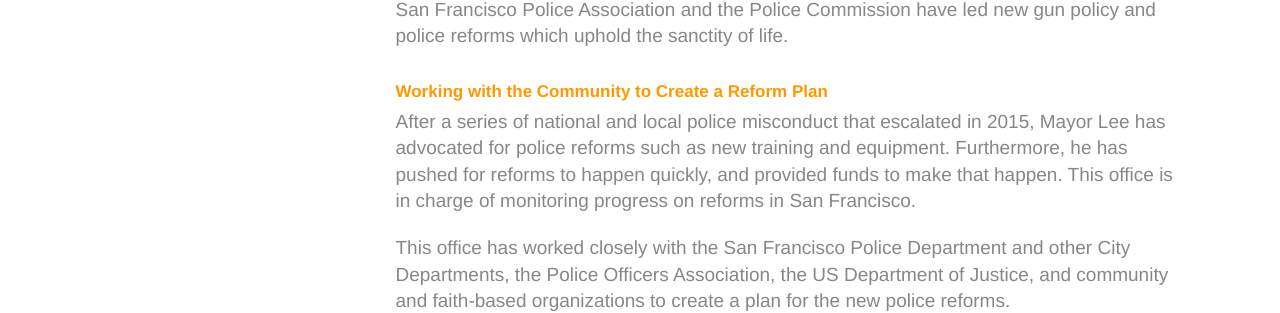
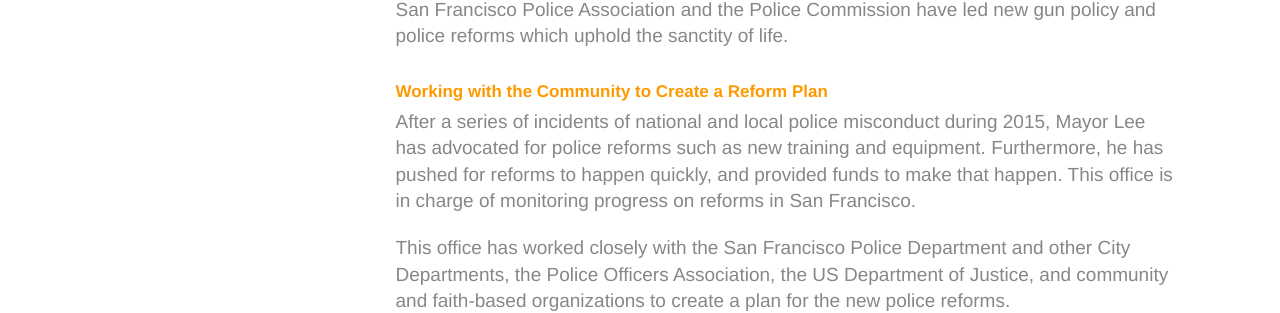
Before and after one commit to SFMOVPS/sfvps, a Jekyll site: the page built from policy.html, in a window 1280 px wide and 900 px high, scrolled down 567 px. Shown: the part 149-462 px from the top of the window. Built offline with Jekyll 4.4.1, drawn with Linux system fonts in a browser that asks for light colours; some web fonts are replaced.

Commit message:
Updated '/policy.html' via CloudCannon

```diff
--- a/policy.html
+++ b/policy.html
@@ -17,7 +17,7 @@
 
 <h4 class="editable">Working with the Community to Create a Reform Plan </h4>
 
-<p class="editable">After a series of national and local police misconduct that escalated in 2015, Mayor Lee has advocated for police reforms such as new training and equipment.  Furthermore, he has pushed for reforms to happen quickly, and provided funds to make that happen.  This office is in charge of monitoring progress on reforms in San Francisco.</p>
+<p class="editable">After a series of incidents of national and local police misconduct during 2015, Mayor Lee has advocated for police reforms such as new training and equipment. Furthermore, he has pushed for reforms to happen quickly, and provided funds to make that happen. This office is in charge of monitoring progress on reforms in San Francisco.</p>
 
 <p class="editable">This office has worked closely with the San Francisco Police Department and other City Departments, the Police Officers Association, the US Department of Justice, and community and faith-based organizations to create a plan for the new police reforms.</p>
 
```
